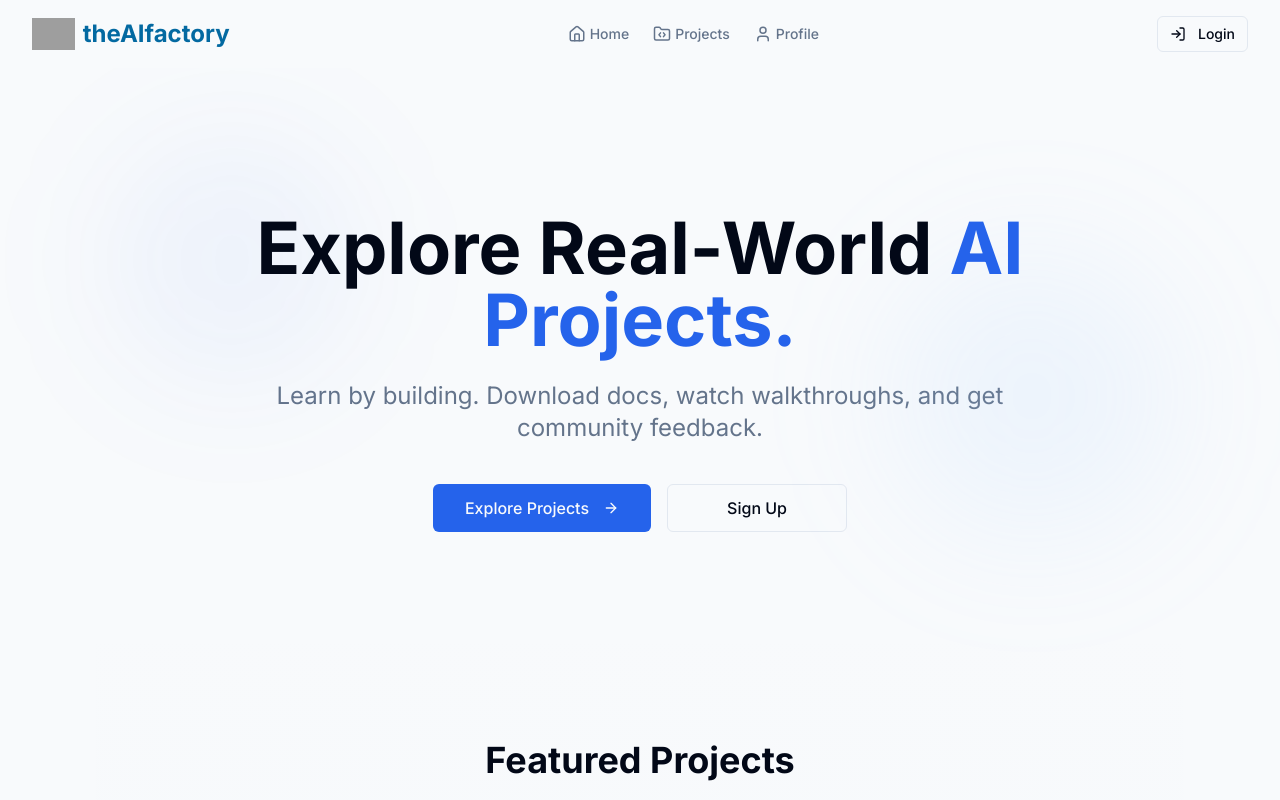
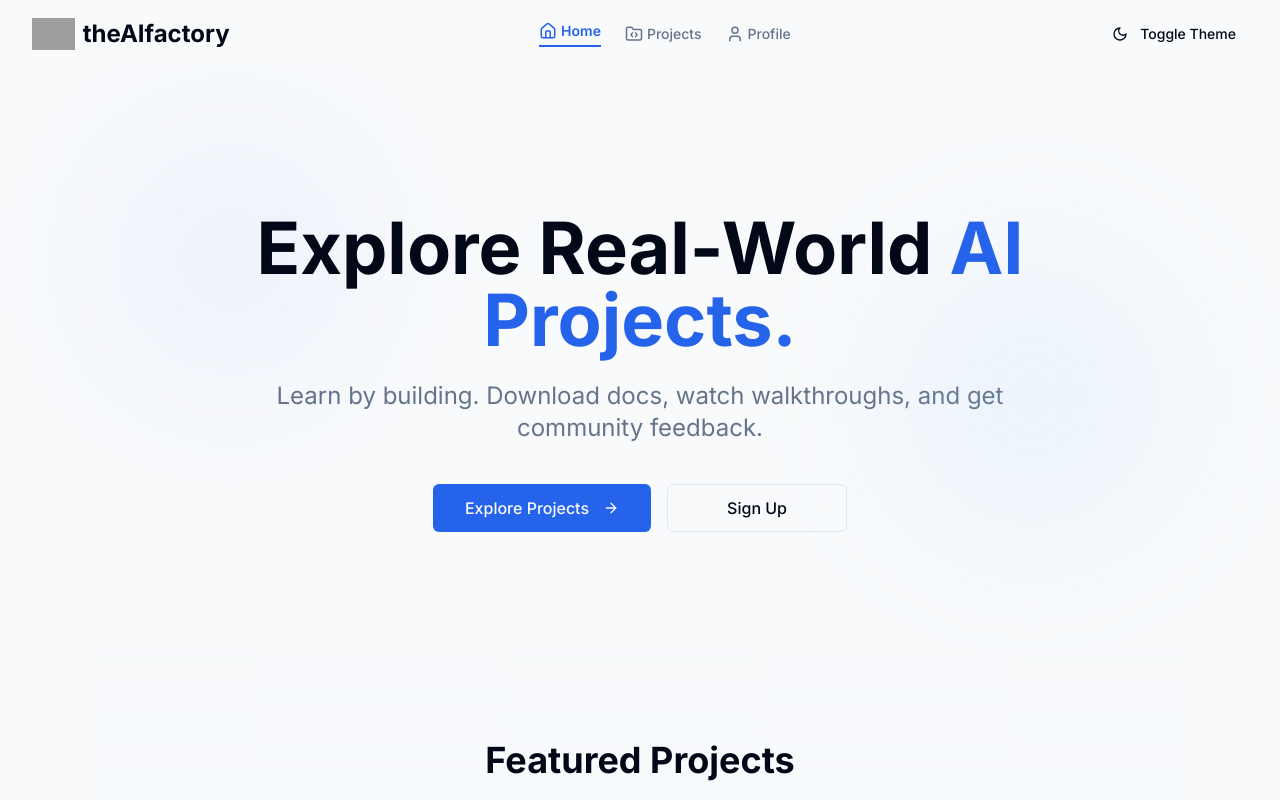
Before and after one commit to pauliteshobhit/factory-web-architect, a React (Vite) app: page / in a window 1280 px wide. Shown: the top 800 px of the page. Built offline with nearby package versions, Linux system fonts and the light colour scheme; grey boxes are pictures that could not be loaded.

Commit message:
Refactor Navbar component
Refactor the Navbar component to include a logo with brand name, navigation links with active state highlighting, and a theme toggle placeholder.

```diff
--- a/src/components/Navbar.tsx
+++ b/src/components/Navbar.tsx
@@ -1,14 +1,13 @@
 
 import { useState, useEffect } from 'react';
-import { Link } from 'react-router-dom';
+import { Link, useLocation } from 'react-router-dom';
+import clsx from 'clsx';
+import { Home, FolderCode, User, Moon } from 'lucide-react';
 import { Button } from '@/components/ui/button';
-import MobileMenu from './MobileMenu';
-import { Home, FolderCode, User, LogIn, Menu } from 'lucide-react';
 
 const Navbar = () => {
   const [isSticky, setIsSticky] = useState(false);
-  const [isMobileMenuOpen, setIsMobileMenuOpen] = useState(false);
-  const [isLoggedIn, setIsLoggedIn] = useState(false); // Placeholder for auth state
+  const location = useLocation();
 
   // Handle scroll behavior for sticky navbar
   useEffect(() => {
@@ -20,25 +19,26 @@ const Navbar = () => {
     return () => window.removeEventListener('scroll', handleScroll);
   }, []);
 
-  const toggleMobileMenu = () => {
-    setIsMobileMenuOpen(!isMobileMenuOpen);
+  // Placeholder function for theme toggle
+  const handleThemeToggle = () => {
+    console.log('Theme toggle clicked - functionality coming soon');
   };
 
-  const handleLogInOut = () => {
-    // Placeholder for authentication logic
-    setIsLoggedIn(!isLoggedIn);
+  // Helper to check if the link is active
+  const isLinkActive = (path: string) => {
+    return location.pathname === path;
   };
 
   return (
     <header
-      className={`
-        w-full py-4 z-50 bg-background transition-all duration-200
-        ${isSticky ? 'sticky top-0 shadow-md' : ''}
-      `}
+      className={clsx(
+        'w-full py-4 z-50 bg-background transition-all duration-200',
+        isSticky && 'sticky top-0 shadow-md'
+      )}
     >
       <div className="container mx-auto px-4 sm:px-6 md:px-8">
         <nav className="flex items-center justify-between">
-          {/* Logo and Site Name */}
+          {/* Logo and Brand Name */}
           <div className="flex items-center">
             <Link
               to="/"
@@ -50,47 +50,62 @@ const Navbar = () => {
                 alt="theAIfactory Logo"
                 className="h-8 w-auto dark:invert mr-2"
               />
-              <span className="hidden sm:inline text-xl md:text-2xl font-bold text-factory-700 hover:text-factory-600 transition-colors">
+              <span className="hidden sm:inline text-xl md:text-2xl font-bold text-foreground transition-colors">
                 theAIfactory
               </span>
             </Link>
           </div>
 
-          {/* Desktop Navigation */}
+          {/* Desktop Navigation Links */}
           <div className="hidden md:flex items-center space-x-6">
             <Link
               to="/"
-              className="flex items-center text-sm font-medium text-muted-foreground hover:text-foreground transition-colors"
+              className={clsx(
+                "flex items-center text-sm font-medium transition-colors",
+                isLinkActive('/')
+                  ? "text-primary font-semibold border-b-2 border-primary pb-1"
+                  : "text-muted-foreground hover:text-primary"
+              )}
             >
               <Home size={18} className="mr-1" />
               Home
             </Link>
             <Link
               to="/projects"
-              className="flex items-center text-sm font-medium text-muted-foreground hover:text-foreground transition-colors"
+              className={clsx(
+                "flex items-center text-sm font-medium transition-colors",
+                isLinkActive('/projects')
+                  ? "text-primary font-semibold border-b-2 border-primary pb-1"
+                  : "text-muted-foreground hover:text-primary"
+              )}
             >
               <FolderCode size={18} className="mr-1" />
               Projects
             </Link>
             <Link
               to="/profile"
-              className="flex items-center text-sm font-medium text-muted-foreground hover:text-foreground transition-colors"
+              className={clsx(
+                "flex items-center text-sm font-medium transition-colors",
+                isLinkActive('/profile')
+                  ? "text-primary font-semibold border-b-2 border-primary pb-1"
+                  : "text-muted-foreground hover:text-primary"
+              )}
             >
               <User size={18} className="mr-1" />
               Profile
             </Link>
           </div>
 
-          {/* Auth Button (Desktop) */}
-          <div className="hidden md:block">
+          {/* Theme Toggle Button */}
+          <div className="hidden sm:flex">
             <Button
-              variant="outline"
+              variant="ghost"
               size="sm"
-              onClick={handleLogInOut}
+              onClick={handleThemeToggle}
               className="flex items-center"
             >
-              <LogIn size={18} className="mr-1" />
-              {isLoggedIn ? 'Logout' : 'Login'}
+              <Moon size={18} className="mr-1" />
+              <span className="text-sm">Toggle Theme</span>
             </Button>
           </div>
 
@@ -99,22 +114,18 @@ const Navbar = () => {
             <Button
               variant="ghost"
               size="sm"
-              onClick={toggleMobileMenu}
-              aria-label="Toggle Menu"
+              className="p-1"
+              aria-label="Menu"
             >
-              <Menu size={24} />
+              <svg width="24" height="24" viewBox="0 0 24 24" fill="none" stroke="currentColor" strokeWidth="2" strokeLinecap="round" strokeLinejoin="round">
+                <line x1="4" x2="20" y1="12" y2="12" />
+                <line x1="4" x2="20" y1="6" y2="6" />
+                <line x1="4" x2="20" y1="18" y2="18" />
+              </svg>
             </Button>
           </div>
         </nav>
       </div>
-
-      {/* Mobile Navigation Menu */}
-      <MobileMenu
-        isOpen={isMobileMenuOpen}
-        onClose={() => setIsMobileMenuOpen(false)}
-        isLoggedIn={isLoggedIn}
-        onLogInOut={handleLogInOut}
-      />
     </header>
   );
 };
```
Also changed, not shown: 1 other file (tests, documents, lock files or other folders).
